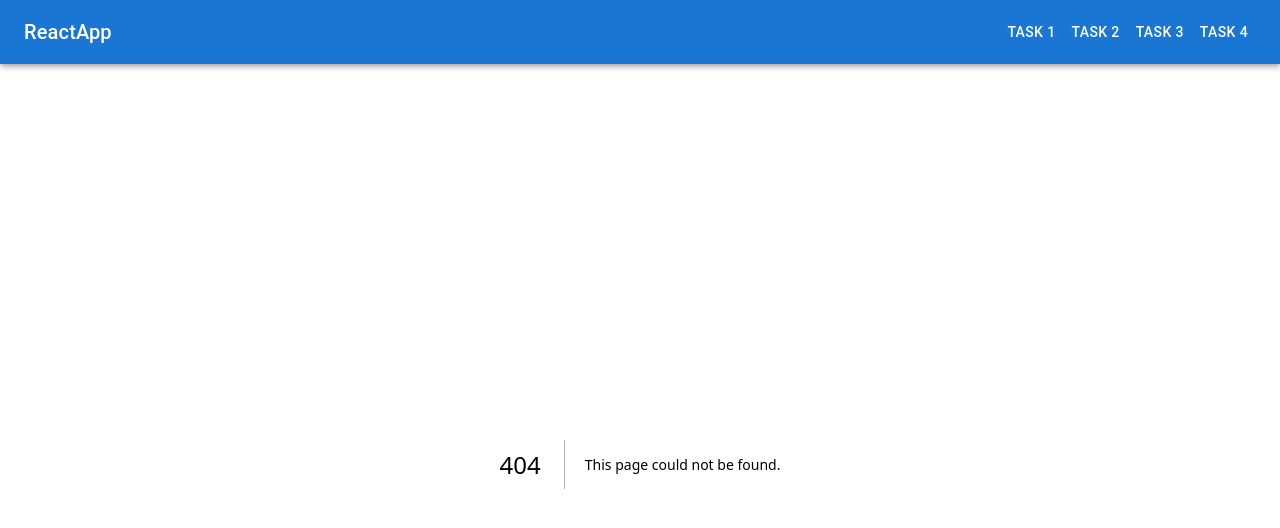
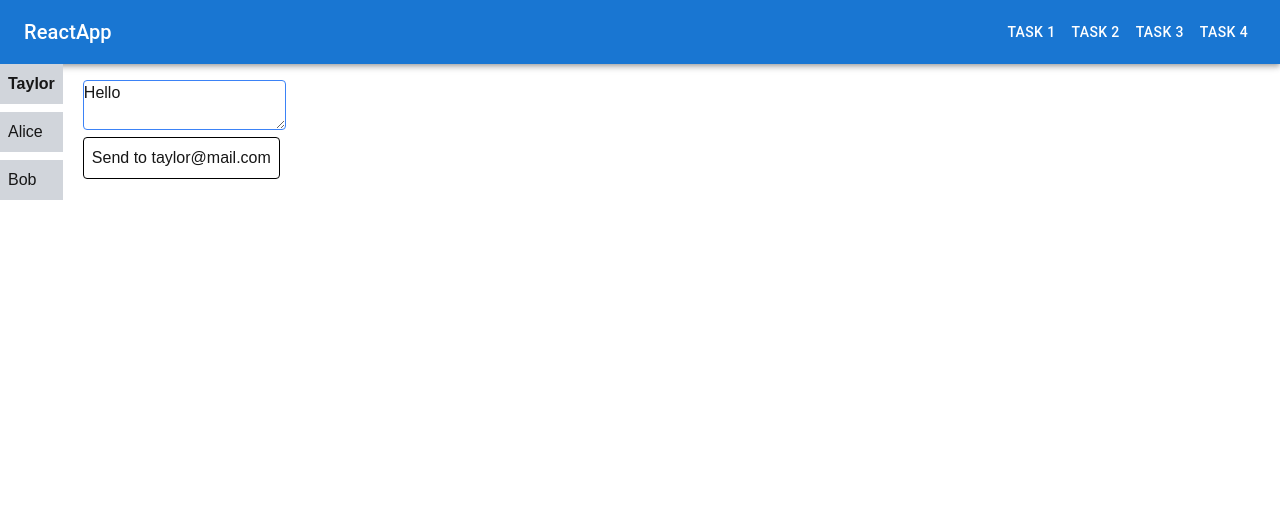
Before and after one commit to bhumikama/hyf-homework, a Next.js app in the folder react/react2/week2/week2-homework/: page /task3 in a window 1280 px wide. Before the commit this address had no page. Shown: the top 528 px of the page. Built offline with nearby package versions, Linux system fonts and the light colour scheme.

Commit message:
implemented task3

```diff
--- /dev/null
+++ b/react/react2/week2/week2-homework/app/task3/Chat.jsx
@@ -0,0 +1,19 @@
+export default function Chat({ contact, message, dispatch }) {
+  return (
+    <section className={"p-4"}>
+      <textarea
+        value={message}
+        placeholder={"Chat to " + contact.name}
+        onChange={(e) => {
+          // used dispatch to send the action "edited_message" to the reducer function, hence based on the action the state will be changed
+          dispatch({ type: "edited_message", message: e.target.value });
+        }}
+        className={"border border-blue-500 rounded"}
+      />
+      <br />
+      <button className={"border border-black rounded p-2"}>
+        Send to {contact.email}
+      </button>
+    </section>
+  );
+}
--- /dev/null
+++ b/react/react2/week2/week2-homework/app/task3/ContactList.jsx
@@ -0,0 +1,21 @@
+export default function ContactList({contacts, selectedId, dispatch}) {
+    return (
+        <section>
+            <ul className={'flex flex-col gap-2'}>
+                {contacts.map((contact) => (
+                    <li key={contact.id} className={'bg-gray-300 hover:bg-gray-400 p-2'}>
+                        <button
+                            onClick={() => {
+                                // used dispatch to send the action  changed_selection to the reducer action
+                                dispatch({type : "changed_selection",
+                                         contactId : contact.id
+                                })
+                            }}>
+                            {selectedId === contact.id ? <b>{contact.name}</b> : contact.name}
+                        </button>
+                    </li>
+                ))}
+            </ul>
+        </section>
+    );
+}
--- /dev/null
+++ b/react/react2/week2/week2-homework/app/task3/messengerReducer.js
@@ -0,0 +1,25 @@
+export const initialState = {
+  selectedId: 0,
+  message: "Hello",
+};
+
+export function messengerReducer(state, action) {
+  switch (action.type) {
+    case "changed_selection": {
+      return {
+        ...state,
+        selectedId: action.contactId,
+        message: "",
+      };
+    }
+    case "edited_message": {
+      return {
+        ...state,
+        message: action.message,
+      };
+    }
+    default: {
+      throw Error("Unknown action: " + action.type);
+    }
+  }
+}
--- /dev/null
+++ b/react/react2/week2/week2-homework/app/task3/page.js
@@ -0,0 +1,35 @@
+"use client";
+
+import { useReducer } from "react";
+import Chat from "./Chat";
+import ContactList from "./ContactList";
+import { initialState, messengerReducer } from "./messengerReducer";
+
+export default function Messenger() {
+  const [state, dispatch] = useReducer(messengerReducer, initialState);
+
+  const message = state.message;
+  const contact = contacts.find((c) => c.id === state.selectedId);
+
+  return (
+    <div className={"flex gap-1"}>
+      <ContactList
+        contacts={contacts}
+        selectedId={state.selectedId}
+        dispatch={dispatch}
+      />
+      <Chat
+        key={contact.id}
+        message={message}
+        contact={contact}
+        dispatch={dispatch}
+      />
+    </div>
+  );
+}
+
+const contacts = [
+  { id: 0, name: "Taylor", email: "taylor@mail.com" },
+  { id: 1, name: "Alice", email: "alice@mail.com" },
+  { id: 2, name: "Bob", email: "bob@mail.com" },
+];
```
